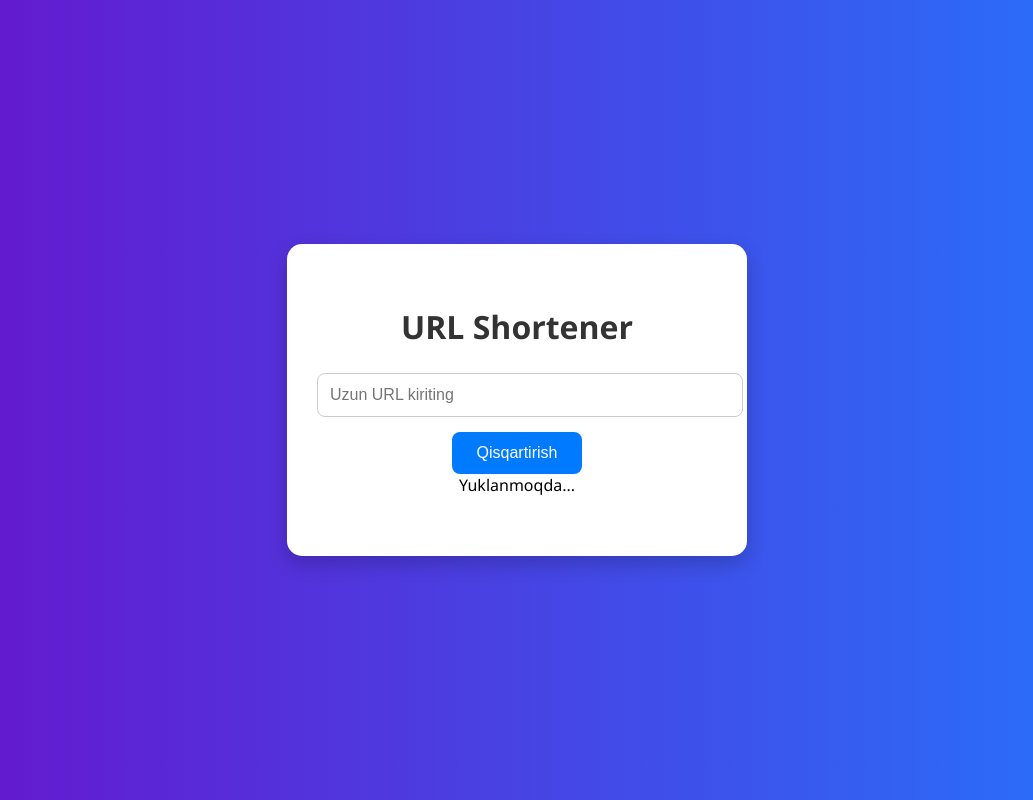
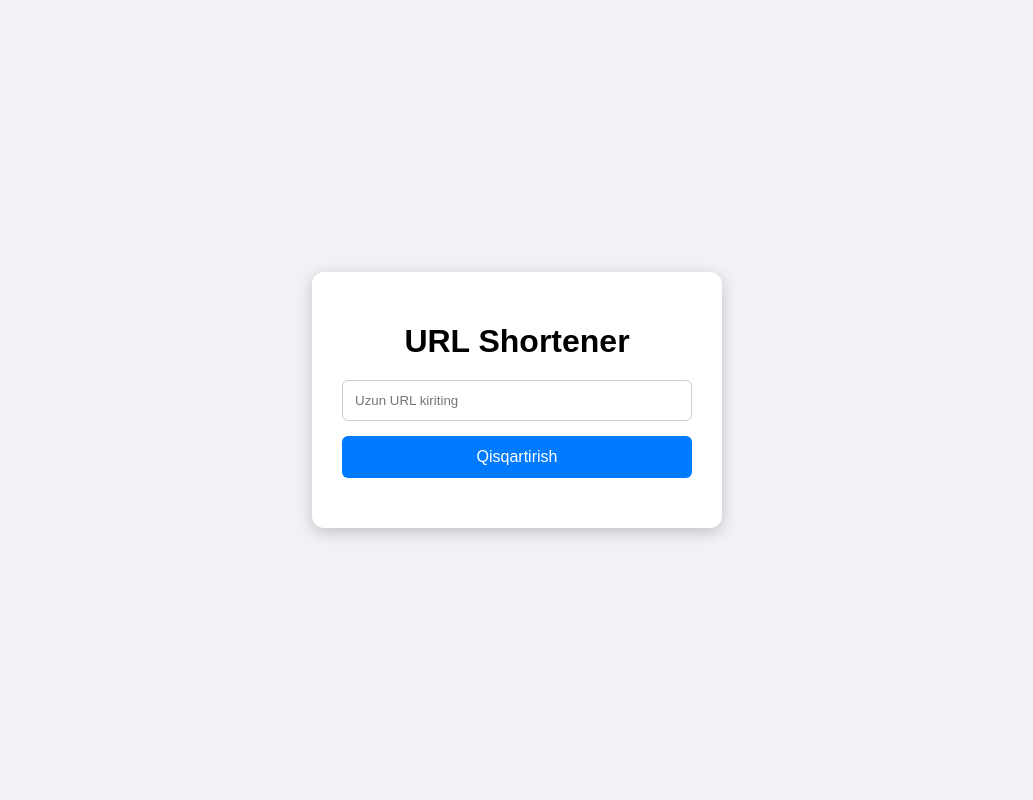
Before and after one commit to aziz-askarov/url-shortener, a plain HTML site: page docs/index.html in a window 1280 px wide. Shown: the whole page, without its empty margins (123-1156 px from the left). Drawn offline with Linux system fonts and the light colour scheme.

Commit message:
Update style.css

```diff
--- a/docs/style.css
+++ b/docs/style.css
@@ -1,6 +1,6 @@
 body {
-    font-family: 'Segoe UI', Tahoma, Geneva, Verdana, sans-serif;
-    background: linear-gradient(to right, #6a11cb, #2575fc);
+    font-family: Arial, sans-serif;
+    background: #f0f2f5;
     display: flex;
     justify-content: center;
     align-items: center;
@@ -10,37 +10,35 @@
 
 .container {
     background: white;
-    padding: 40px 30px;
-    border-radius: 15px;
-    box-shadow: 0 8px 20px rgba(0,0,0,0.2);
+    padding: 30px;
+    border-radius: 12px;
+    box-shadow: 0 4px 15px rgba(0,0,0,0.2);
     text-align: center;
-    width: 100%;
-    max-width: 400px;
+    width: 350px;
 }
 
 h1 {
-    color: #333;
-    margin-bottom: 25px;
+    margin-bottom: 20px;
 }
 
 input {
     width: 100%;
     padding: 12px;
+    border-radius: 6px;
+    border: 1px solid #ccc;
     margin-bottom: 15px;
-    border-radius: 8px;
-    border: 1px solid #ccc;
-    font-size: 16px;
+    box-sizing: border-box;
 }
 
 button {
-    padding: 12px 25px;
+    padding: 12px 20px;
     border: none;
     background: #007bff;
     color: white;
-    border-radius: 8px;
+    border-radius: 6px;
     cursor: pointer;
+    width: 100%;
     font-size: 16px;
-    transition: background 0.3s;
 }
 
 button:hover {
@@ -54,6 +52,16 @@
 
 #result img {
     margin-top: 10px;
-    border: 2px solid #007bff;
-    border-radius: 8px;
+    max-width: 100%;
+    height: auto;
 }
+
+.hidden {
+    display: none;
+}
+
+#loading {
+    margin-top: 10px;
+    color: #555;
+    font-style: italic;
+}
```
